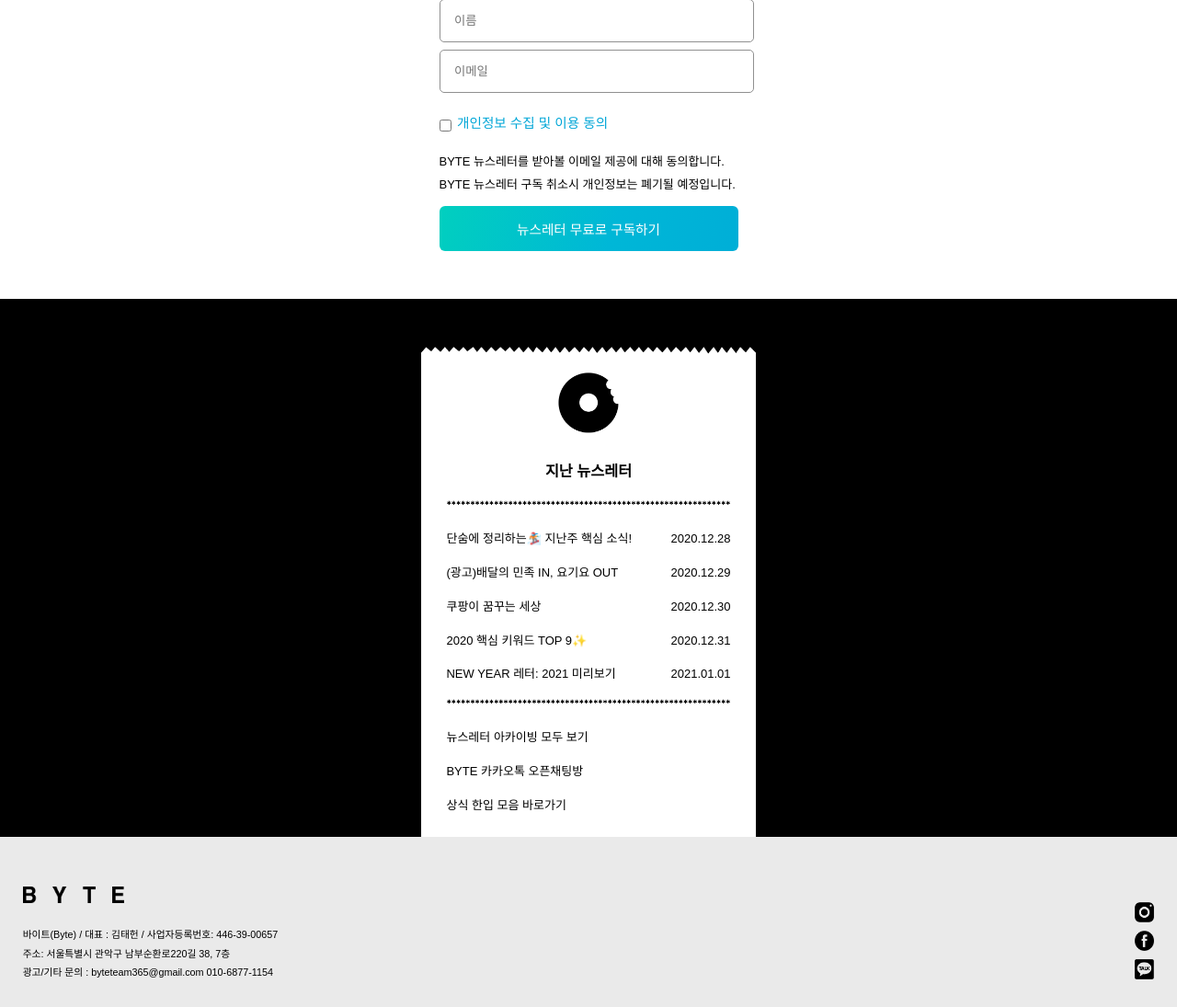
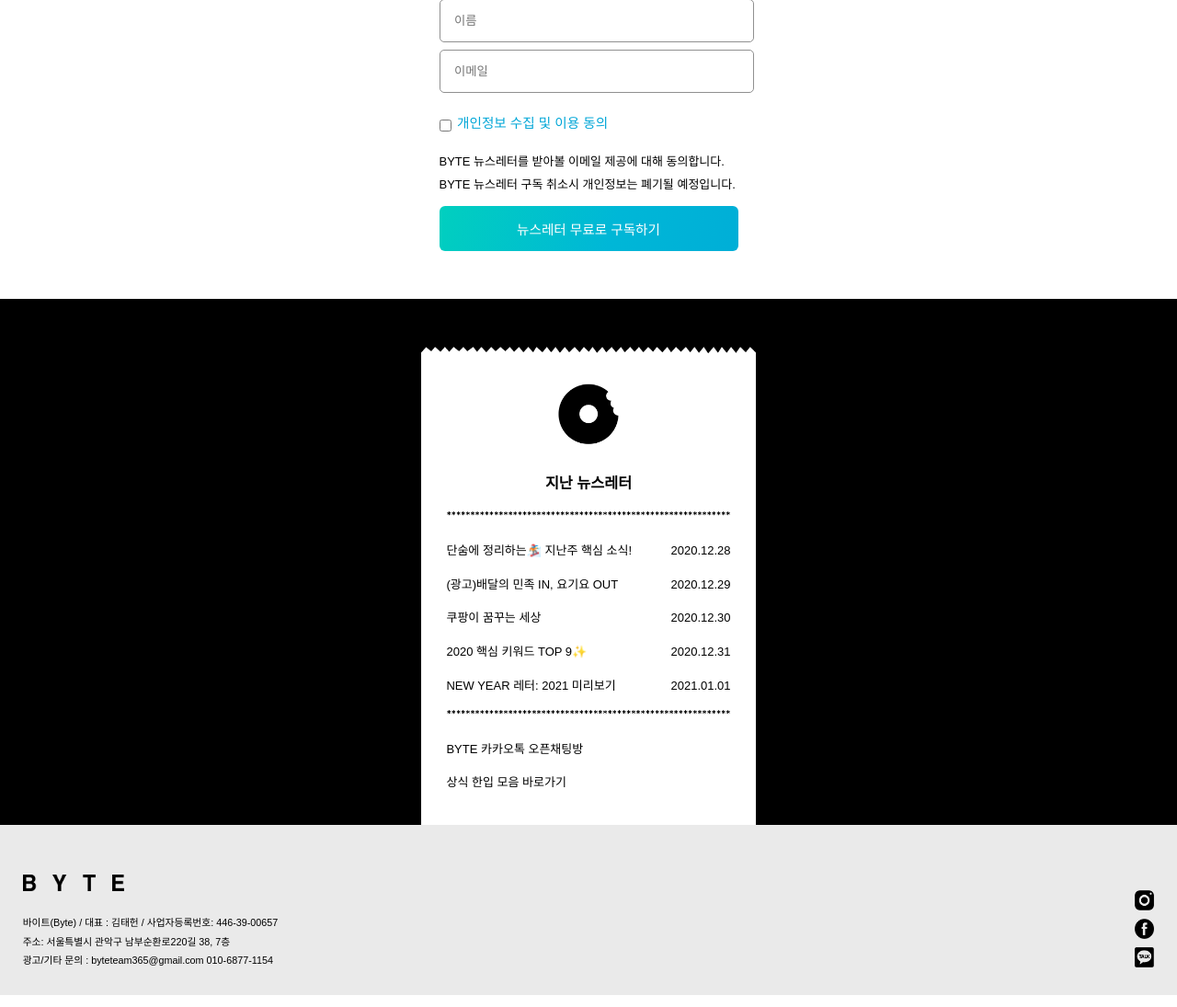
Before and after one commit to suuuum36/BYTE-web, a Django app: page / in a window 1280 px wide. Shown: the part 3017-4112 px from the top of the page at 92% size. Run offline with Django 3.2, Linux system fonts and the light colour scheme; data that the repository does not hold is empty; some web fonts are replaced.

Commit message:
하단 수정

```diff
--- a/BYTEWeb/main/static/main/index.css
+++ b/BYTEWeb/main/static/main/index.css
@@ -274,7 +274,7 @@ section.header {
 
 .bg > img {
     width: 100%;
-    height: 41rem;
+    height: 40rem;
     display:block;
 }
 
--- a/BYTEWeb/main/templates/main/index.html
+++ b/BYTEWeb/main/templates/main/index.html
@@ -215,9 +215,9 @@
                                 <img src = "{% static 'main/img/deco-line.png' %}">
                             </div>
 
-                            <a href = "https://page.stibee.com/archives/81111">
+                            <!-- <a href = "https://page.stibee.com/archives/81111">
                                 <div class = "news_t" >뉴스레터 아카이빙 모두 보기</div>
-                            </a>
+                            </a> -->
 
                             <a href = "https://open.kakao.com/o/gNnSt6Nc">
                                 <div class = "news_t" >BYTE 카카오톡 오픈채팅방</div>
```
